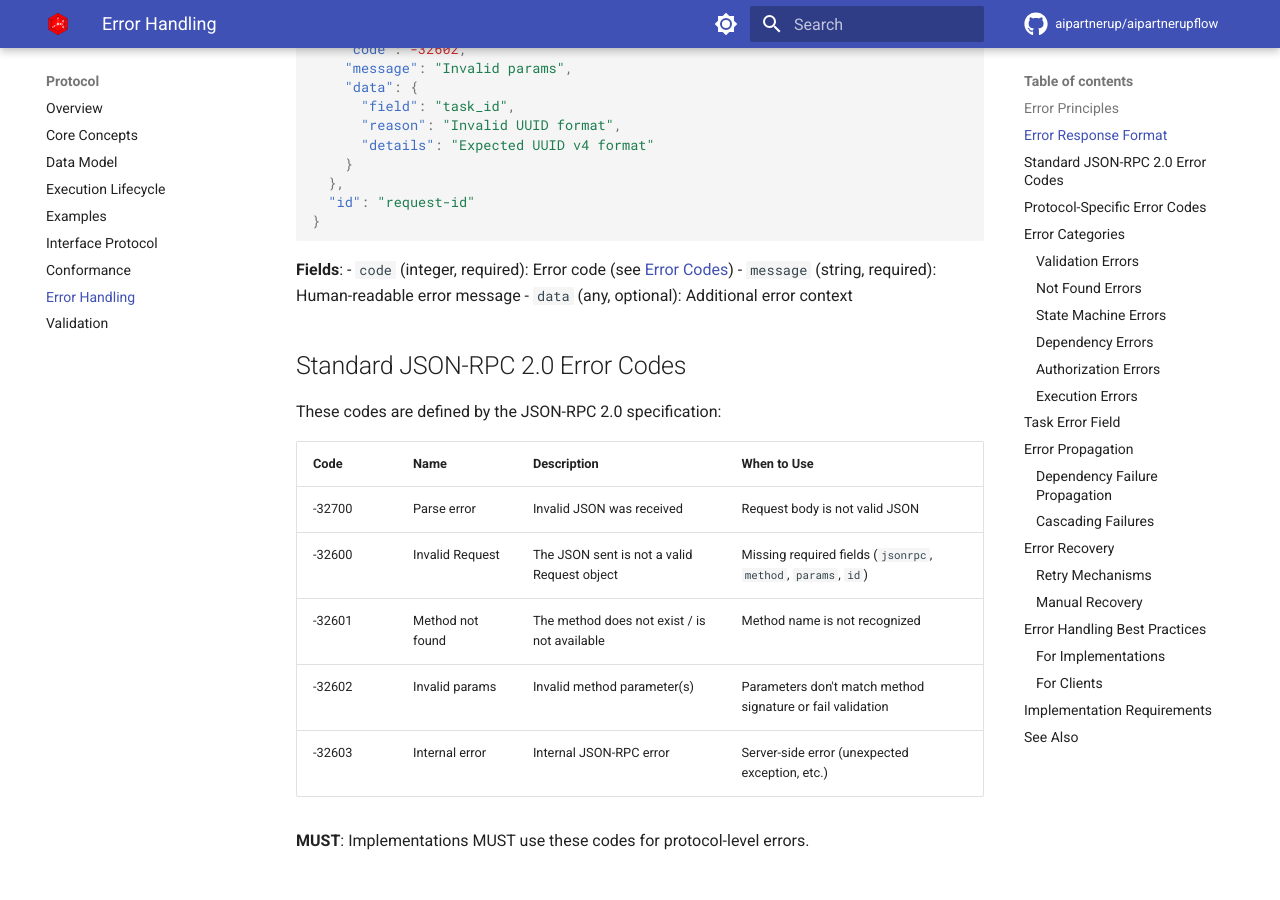
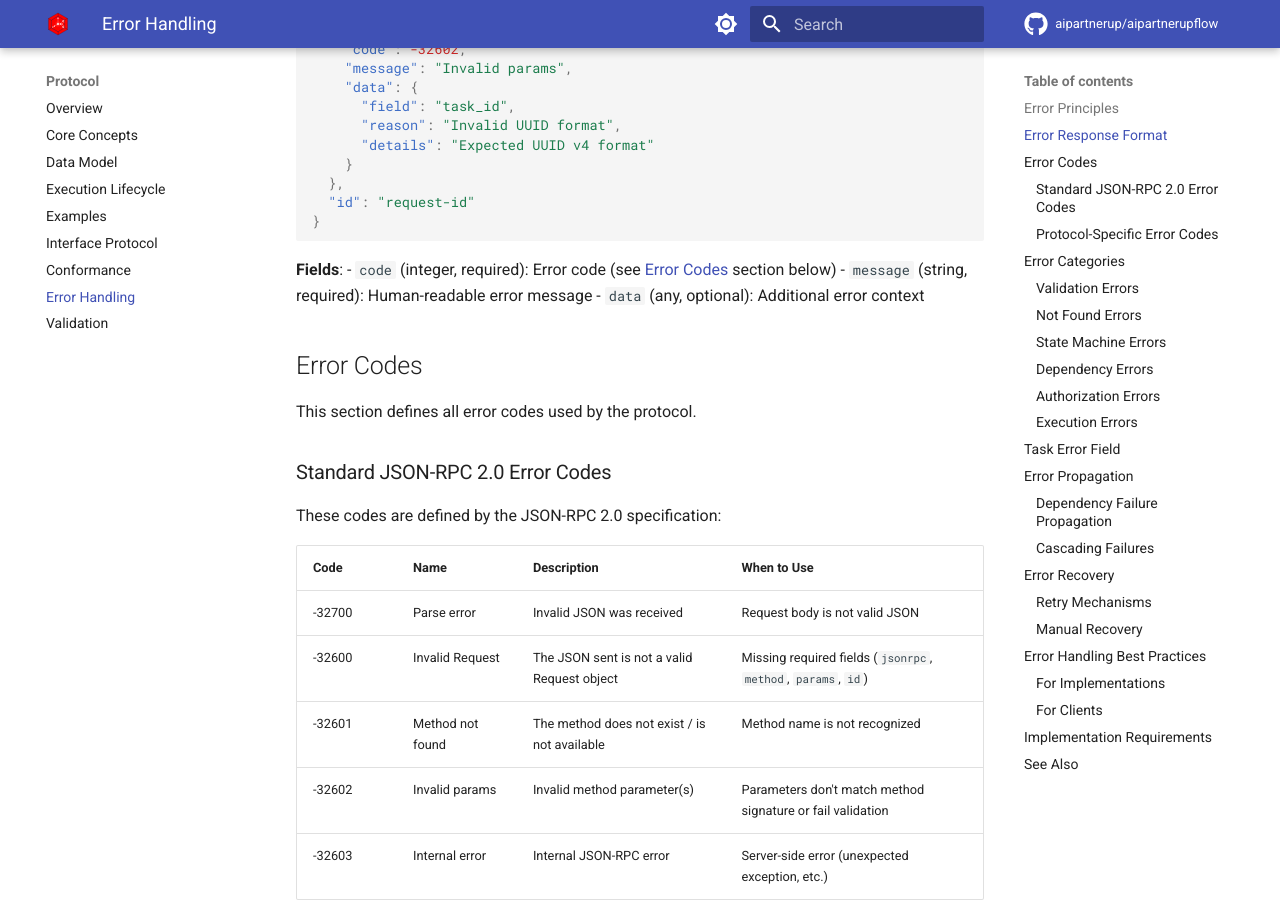
Before and after one commit to aipartnerup/aipartnerupflow-docs, an MkDocs documentation site: the page built from docs/protocol/08-errors.md, in a window 1280 px wide and 900 px high, scrolled down 680 px. Built offline with MkDocs 1.6.1 and Material for MkDocs 9.7.7, drawn with Linux system fonts in a browser that asks for light colours; comment, search, counter and statistics services are not loaded; the version menu is left out.

Commit message:
docs: Update documentation links for clarity and consistency; replace README link with GitHub repository link and refine error code references in protocol documentation.

````diff
--- a/docs/protocol/08-errors.md
+++ b/docs/protocol/08-errors.md
@@ -33,11 +33,15 @@
 ```
 
 **Fields**:
-- `code` (integer, required): Error code (see [Error Codes](#error-codes))
+- `code` (integer, required): Error code (see [Error Codes](#error-codes) section below)
 - `message` (string, required): Human-readable error message
 - `data` (any, optional): Additional error context
 
-## Standard JSON-RPC 2.0 Error Codes
+## Error Codes
+
+This section defines all error codes used by the protocol.
+
+### Standard JSON-RPC 2.0 Error Codes
 
 These codes are defined by the JSON-RPC 2.0 specification:
 
@@ -51,7 +55,7 @@
 
 **MUST**: Implementations MUST use these codes for protocol-level errors.
 
-## Protocol-Specific Error Codes
+### Protocol-Specific Error Codes
 
 These codes are specific to the AI Partner Up Flow Protocol:
 
````
Also changed, not shown: docs/index.md (+2 -2 lines), docs/protocol/06-interfaces.md (+1 -1 lines).
